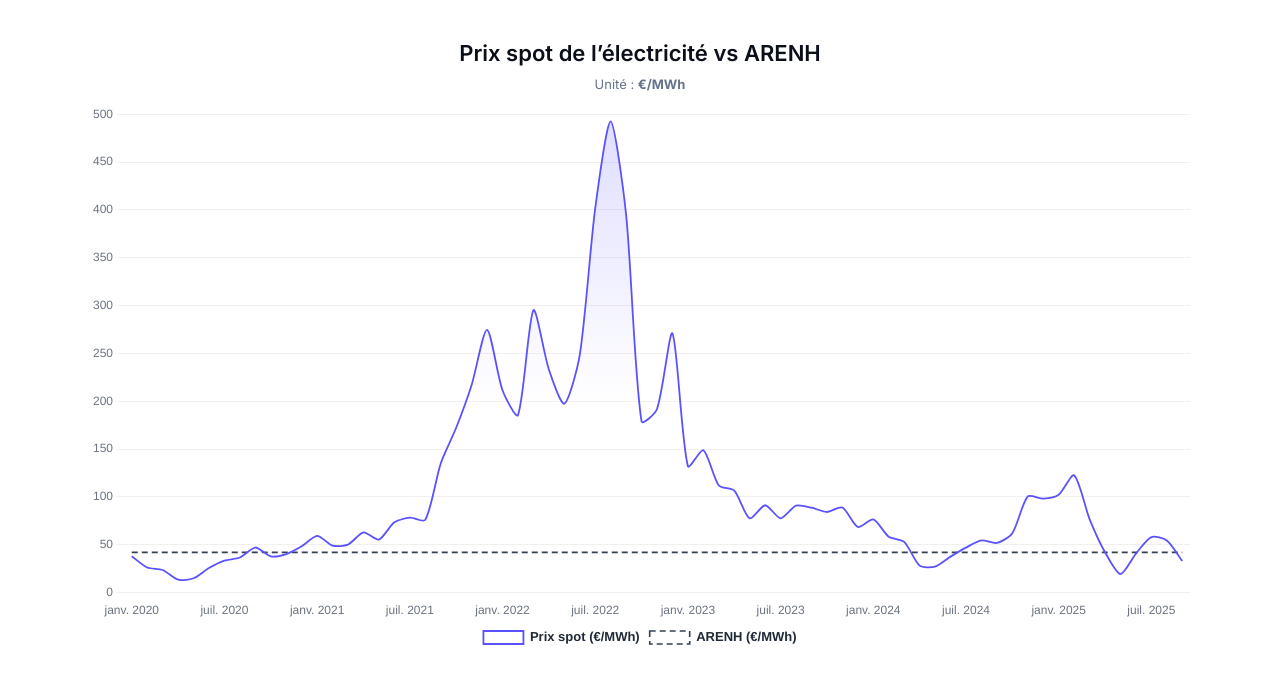
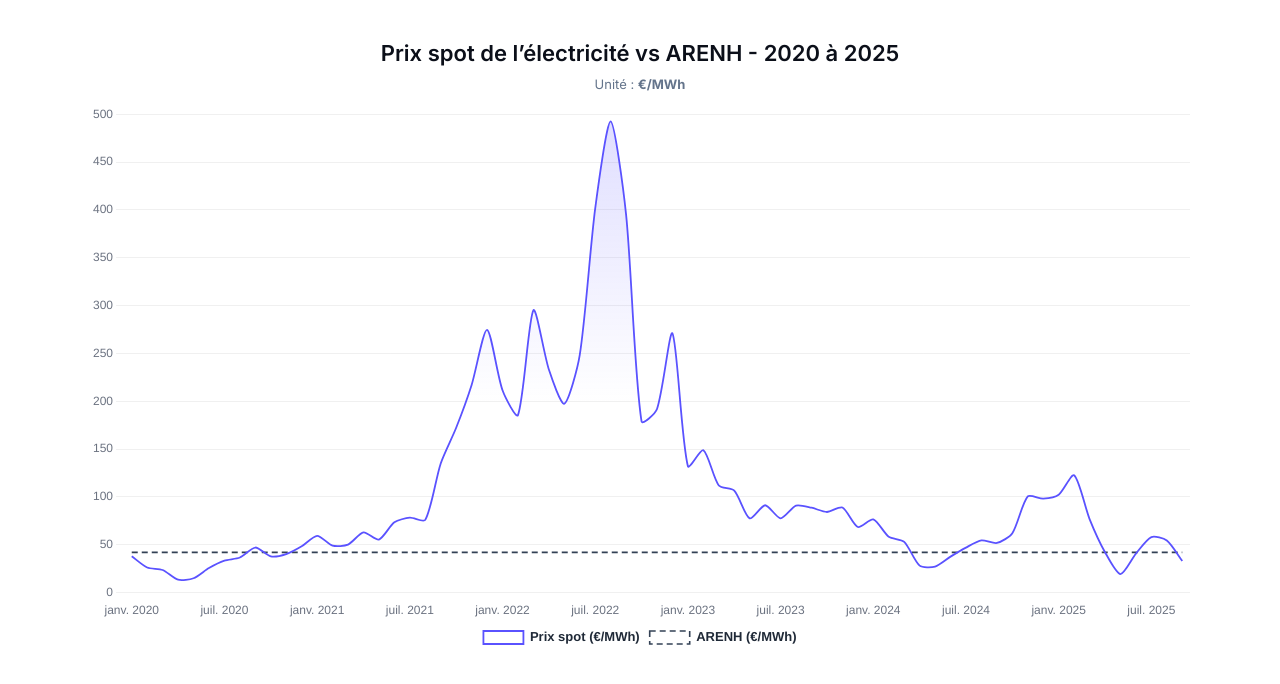
Before and after one commit to FEPPN/graph_prixspot_2020_2025, a plain HTML site: page index.html in a window 1280 px wide. Drawn offline with nearby package versions, Linux system fonts and the light colour scheme.

Commit message:
Update index.html

```diff
--- a/index.html
+++ b/index.html
@@ -28,7 +28,7 @@
 </head>
 <body>
   <div class="chart-wrapper">
-    <h1>Prix spot de l’électricité vs ARENH</h1>
+    <h1>Prix spot de l’électricité vs ARENH - 2020 à 2025</h1>
     <div class="legend-note">Unité : <strong>€/MWh</strong></div>
     <canvas id="chart"></canvas>
   </div>
```
